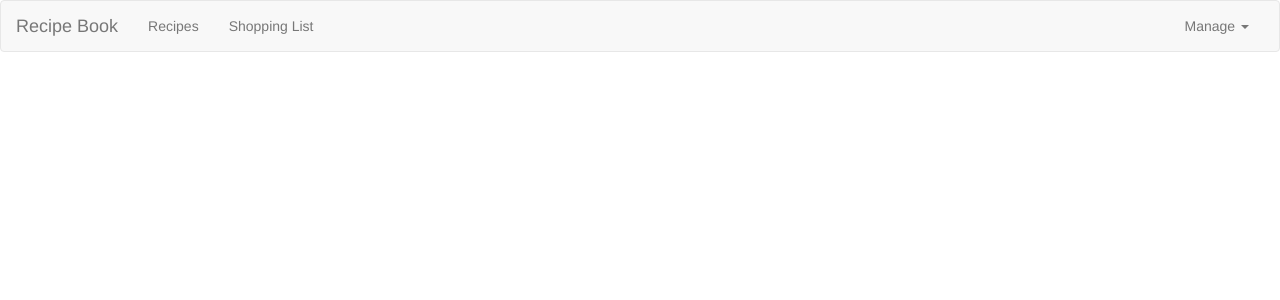
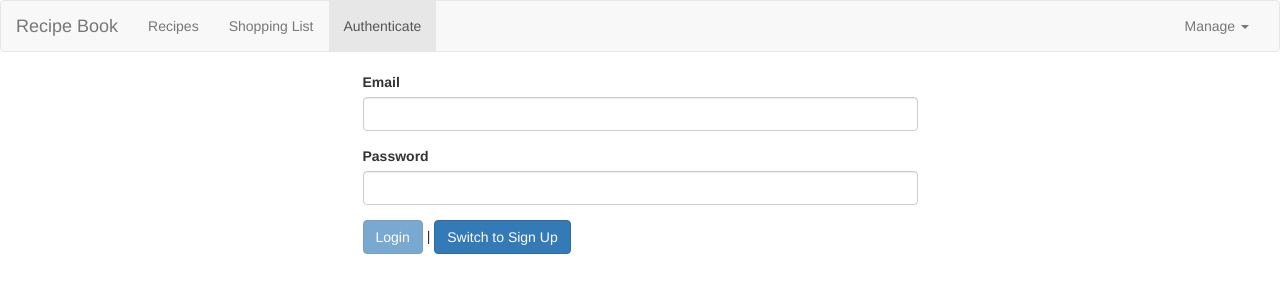
Before and after one commit to 988158/angular_web_app, an Angular app: page /auth in a window 1280 px wide. Before the commit this address led to /. Shown: the top 300 px of the page. Built offline with nearby package versions, Linux system fonts and the light colour scheme.

Commit message:
partial(Authentication): add authentication page to the app

```diff
--- a/src/app/app-routing.module.ts
+++ b/src/app/app-routing.module.ts
@@ -6,6 +6,7 @@
 import { RecipeDetailComponent } from "./recipes/recipe-detail/recipe-detail.component";
 import { RecipeEditComponent } from "./recipes/recipe-edit/recipe-edit.component";
 import { RecipesResolverService } from "./recipes/recipes-resolver.service";
+import { AuthComponent } from "./auth/auth.component";
 
 const appRoutes: Routes = [
     {path: '', redirectTo: '/recipes', pathMatch: 'full'},
@@ -15,7 +16,8 @@
         {path: ':id', component: RecipeDetailComponent, resolve: [RecipesResolverService]},
         {path: ':id/edit', component: RecipeEditComponent, resolve: [RecipesResolverService]}
     ]},
-    {path: 'shopping-list', component: ShoppingListComponent}
+    {path: 'shopping-list', component: ShoppingListComponent},
+    {path: 'auth', component: AuthComponent}
 ];
 
 @NgModule({
--- a/src/app/app.module.ts
+++ b/src/app/app.module.ts
@@ -17,6 +17,7 @@
 import { RecipeEditComponent } from './recipes/recipe-edit/recipe-edit.component';
 import { RecipeService } from './recipes/recipe.service';
 import { HttpClientModule } from '@angular/common/http';
+import { AuthComponent } from './auth/auth.component';
 
 
 @NgModule({
@@ -31,7 +32,8 @@
     ShoppingEditComponent,
     DropdownDirective,
     RecipeStartComponent,
-    RecipeEditComponent
+    RecipeEditComponent,
+    AuthComponent
   ],
   imports: [
     BrowserModule,
--- /dev/null
+++ b/src/app/auth/auth.component.html
@@ -0,0 +1,22 @@
+<div class="row">
+    <div class="col-xs-12 col-md-6 col-md-offset-3">
+        <form #authForm="ngForm" (ngSubmit)="onSubmit(authForm)">
+            <div class="form-group">
+                <label for="email">
+                    Email
+                </label>
+                <input type="email" id="email" class="form-control" ngModel name="email" required email>
+            </div>
+            <div class="form-group">
+                <label for="password">
+                    Password
+                </label>
+                <input type="password" id="password" class="form-control" ngModel name="password" required minlength="6">
+            </div>
+            <div>
+                <button class="btn btn-primary" type="submit" [disabled]="!authForm.valid">{{ isLoginMode ? 'Login' : 'Sign Up'}}</button> |
+                <button class="btn btn-primary" type="button" (click)="onSwitchMode()">Switch to {{ isLoginMode ? 'Sign Up' : 'Login'}}</button>
+            </div>
+        </form>
+    </div>
+</div>
--- /dev/null
+++ b/src/app/auth/auth.component.ts
@@ -0,0 +1,40 @@
+import { Component } from "@angular/core";
+import { NgForm } from "@angular/forms";
+import { AuthService } from "./auth.service";
+
+@Component({
+    selector: 'app-auth',
+    templateUrl: './auth.component.html'
+})
+export class AuthComponent{
+
+    isLoginMode = true;
+
+    constructor(private authService: AuthService){}
+
+    onSwitchMode(){
+        this.isLoginMode = !this.isLoginMode;
+    }
+
+    onSubmit(form: NgForm){
+        if(!form.valid){
+            return;
+        }
+        const email = form.value.email;
+        const password = form.value.password;
+
+        if(this.isLoginMode){
+
+        }else{
+            this.authService.signup(email, password).subscribe(resData => {
+                console.log(resData);
+            },
+            error => {
+                console.log(error);
+            }
+        );
+        }
+
+        form.reset();
+    }
+}
--- /dev/null
+++ b/src/app/auth/auth.service.ts
@@ -0,0 +1,37 @@
+import { HttpClient } from "@angular/common/http";
+import { Injectable } from "@angular/core";
+
+interface AuthResponseData{
+    kind: string;
+    idToken: string;
+    email: string;
+    refreshToken: string;
+    expiresIn: string;
+    localId: string;
+}
+
+
+@Injectable({
+    providedIn: 'root'
+})
+export class AuthService{
+
+    constructor(private http: HttpClient){
+
+    }
+
+    signup(email: string, password: string){
+
+        return this.http.post<AuthResponseData>('https://identitytoolkit.googleapis.com/v1/accounts:signUp?key=AIzaSyBygQ-fys2WLl4NwrG0gU4fOWxsvfAZzJI', {
+            email: email,
+            password: password,
+            returnSecureToken: true
+        })
+    }
+
+
+
+
+
+
+}
--- a/src/app/header/header.component.html
+++ b/src/app/header/header.component.html
@@ -8,6 +8,7 @@
             <ul class="nav navbar-nav">
                 <li routerLinkActive="active"><a routerLink="/recipes">Recipes</a></li>
                 <li routerLinkActive="active"><a routerLink="/shopping-list">Shopping List</a></li>
+                <li routerLinkActive="active"><a routerLink="/auth">Authenticate</a></li>
             </ul>
 
             <ul class="nav navbar-nav navbar-right">
```
Also changed, not shown: 1 other file (tests, documents, lock files or other folders).
